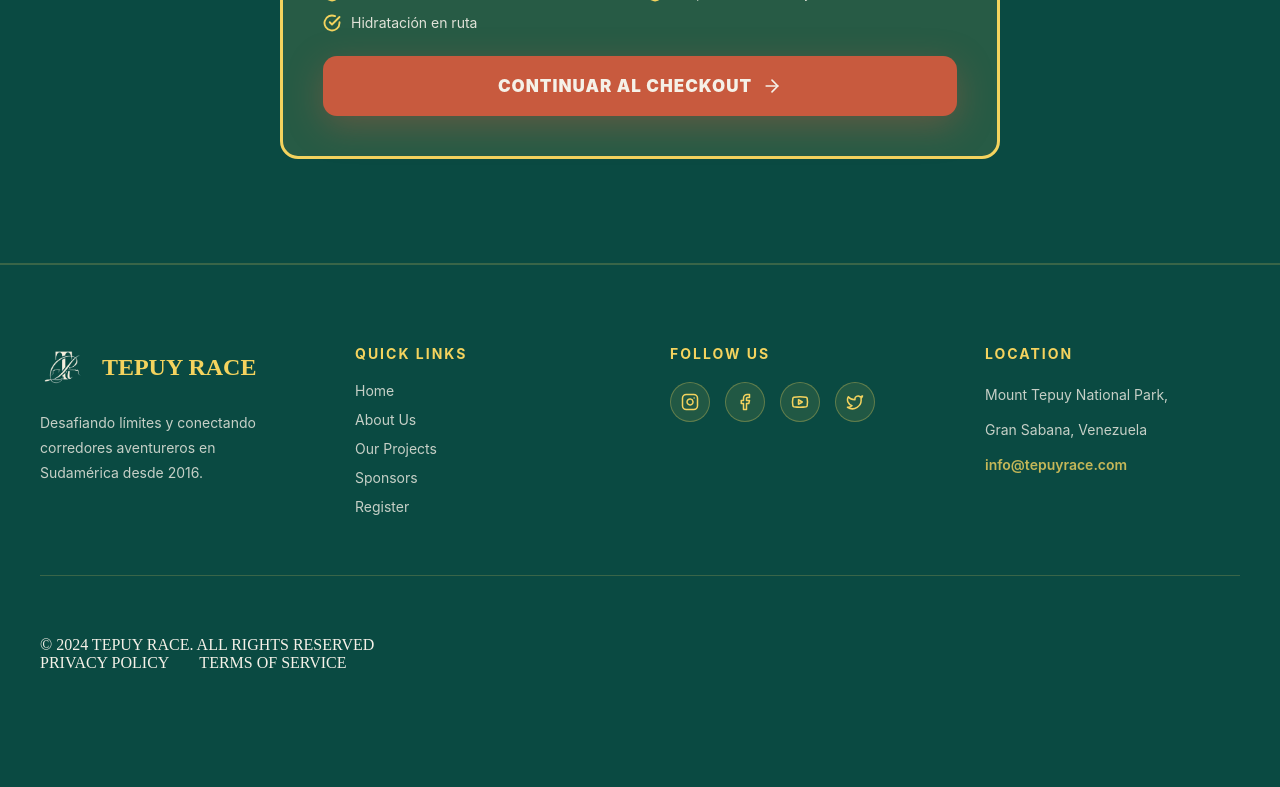
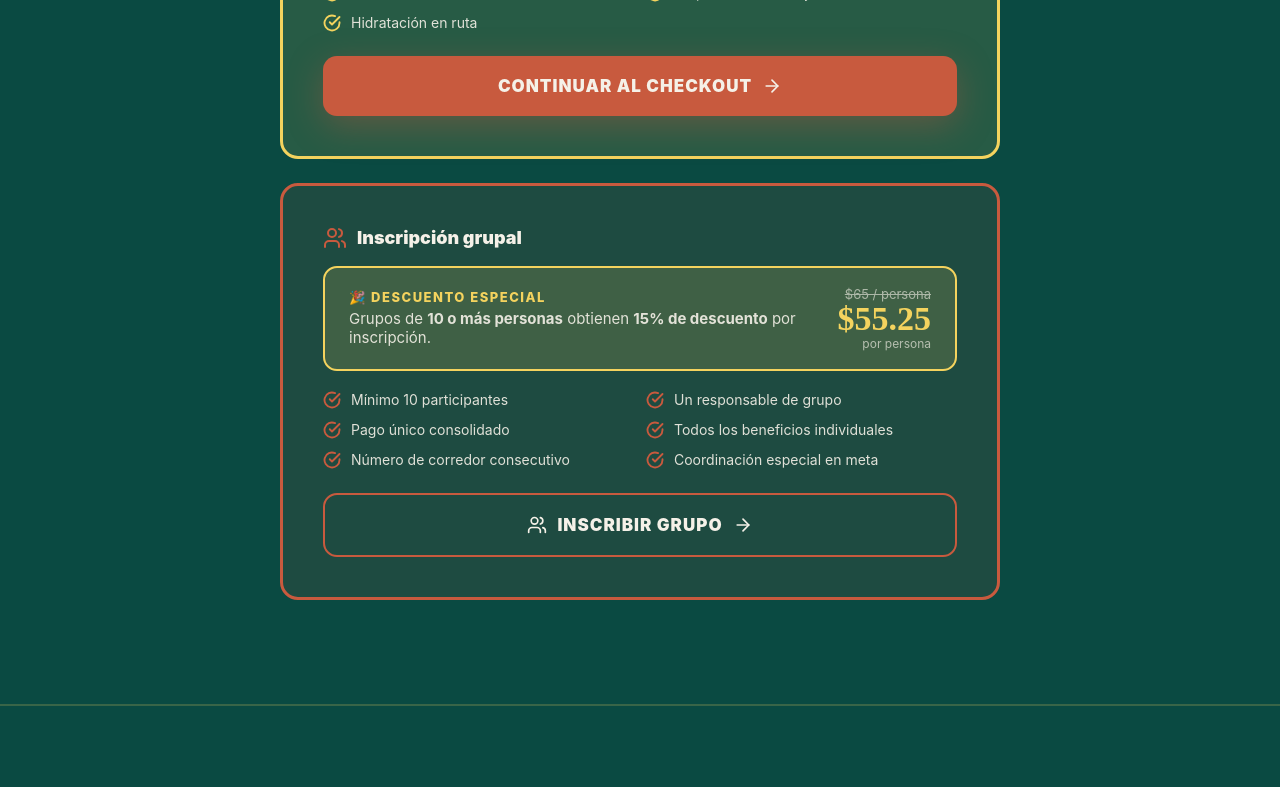
Before and after one commit to gabywakil/tepuy-race, a React (Vite) app: page /#/register in a window 1280 px wide. Shown: the part 607-1394 px from the top of the page. Before the commit the page ends 1319 px from the top, so only its background shows below. Built offline with nearby package versions, Linux system fonts and the light colour scheme.

Commit message:
Update RaceSelection.jsx

```diff
--- a/src/pages/RaceSelection.jsx
+++ b/src/pages/RaceSelection.jsx
@@ -1,6 +1,6 @@
-import React, { useMemo, useState, useEffect } from 'react';
+import React, { useState, useEffect } from 'react';
 import { useNavigate } from 'react-router-dom';
-import { ArrowRight, CheckCircle, Mountain } from 'lucide-react';
+import { ArrowRight, CheckCircle, Mountain, Users } from 'lucide-react';
 
 const RaceSelection = () => {
   const navigate = useNavigate();
@@ -31,6 +31,11 @@ const RaceSelection = () => {
   const goCheckout = () => {
     window.scrollTo({ top: 0, behavior: 'smooth' });
     navigate('/checkout', { state: { race } });
+  };
+
+  const goGroupCheckout = () => {
+    window.scrollTo({ top: 0, behavior: 'smooth' });
+    navigate('/checkout', { state: { race, isGroup: true } });
   };
 
   return (
@@ -202,6 +207,154 @@ const RaceSelection = () => {
             CONTINUAR AL CHECKOUT <ArrowRight size={20} />
           </button>
         </div>
+
+        {/* ── GROUP REGISTRATION CARD ── */}
+        <div style={{
+          padding: isMobile ? '24px' : '40px',
+          borderRadius: '18px',
+          border: '3px solid #c85a3e',
+          backgroundColor: 'rgba(200, 90, 62, 0.10)',
+          marginBottom: '24px'
+        }}>
+          {/* Header */}
+          <div style={{
+            display: 'flex',
+            alignItems: 'center',
+            gap: '10px',
+            marginBottom: '16px'
+          }}>
+            <Users size={24} color="#c85a3e" />
+            <div style={{
+              fontWeight: '900',
+              fontFamily: "'Inter', sans-serif",
+              fontSize: '18px',
+              color: '#f5f1e8'
+            }}>
+              Inscripción grupal
+            </div>
+          </div>
+
+          {/* Discount banner */}
+          <div style={{
+            backgroundColor: 'rgba(244, 211, 94, 0.15)',
+            border: '2px solid #f4d35e',
+            borderRadius: '14px',
+            padding: isMobile ? '14px 16px' : '18px 24px',
+            marginBottom: '20px',
+            display: 'flex',
+            flexDirection: isMobile ? 'column' : 'row',
+            alignItems: isMobile ? 'flex-start' : 'center',
+            justifyContent: 'space-between',
+            gap: '10px'
+          }}>
+            <div>
+              <div style={{
+                fontSize: '13px',
+                fontWeight: '800',
+                color: '#f4d35e',
+                letterSpacing: '1.5px',
+                fontFamily: "'Inter', sans-serif",
+                marginBottom: '4px'
+              }}>
+                🎉 DESCUENTO ESPECIAL
+              </div>
+              <div style={{
+                fontSize: isMobile ? '14px' : '15px',
+                color: '#f5f1e8',
+                fontFamily: "'Inter', sans-serif",
+                opacity: 0.9
+              }}>
+                Grupos de <strong>10 o más personas</strong> obtienen <strong>15% de descuento</strong> por inscripción.
+              </div>
+            </div>
+            <div style={{ textAlign: isMobile ? 'left' : 'right', flexShrink: 0 }}>
+              <div style={{
+                fontSize: '13px',
+                color: '#f5f1e8',
+                opacity: 0.6,
+                fontFamily: "'Inter', sans-serif",
+                textDecoration: 'line-through'
+              }}>
+                $65 / persona
+              </div>
+              <div style={{
+                fontSize: isMobile ? '28px' : '34px',
+                fontWeight: '900',
+                color: '#f4d35e',
+                fontFamily: "'Playfair Display', serif",
+                lineHeight: 1
+              }}>
+                $55.25
+              </div>
+              <div style={{
+                fontSize: '12px',
+                color: '#f5f1e8',
+                opacity: 0.65,
+                fontFamily: "'Inter', sans-serif"
+              }}>
+                por persona
+              </div>
+            </div>
+          </div>
+
+          {/* Details */}
+          <div style={{
+            display: 'grid',
+            gridTemplateColumns: isMobile ? '1fr' : '1fr 1fr',
+            gap: '12px',
+            marginBottom: '24px'
+          }}>
+            {[
+              'Mínimo 10 participantes',
+              'Un responsable de grupo',
+              'Pago único consolidado',
+              'Todos los beneficios individuales',
+              'Número de corredor consecutivo',
+              'Coordinación especial en meta'
+            ].map((b, i) => (
+              <div key={i} style={{ display: 'flex', gap: '10px', alignItems: 'center' }}>
+                <CheckCircle size={18} color="#c85a3e" strokeWidth={2.5} />
+                <span style={{
+                  fontFamily: "'Inter', sans-serif",
+                  fontSize: '14px',
+                  opacity: 0.9,
+                  color: '#f5f1e8'
+                }}>
+                  {b}
+                </span>
+              </div>
+            ))}
+          </div>
+
+          <button
+            type="button"
+            onClick={goGroupCheckout}
+            style={{
+              width: '100%',
+              backgroundColor: 'transparent',
+              color: '#f5f1e8',
+              border: '2px solid #c85a3e',
+              padding: isMobile ? '16px 18px' : '20px 24px',
+              borderRadius: '14px',
+              cursor: 'pointer',
+              fontSize: isMobile ? '15px' : '17px',
+              fontWeight: '900',
+              fontFamily: "'Inter', sans-serif",
+              letterSpacing: '1px',
+              display: 'flex',
+              alignItems: 'center',
+              justifyContent: 'center',
+              gap: '10px',
+              transition: 'background 0.2s'
+            }}
+            onMouseEnter={e => e.currentTarget.style.backgroundColor = 'rgba(200,90,62,0.18)'}
+            onMouseLeave={e => e.currentTarget.style.backgroundColor = 'transparent'}
+          >
+            <Users size={20} />
+            INSCRIBIR GRUPO <ArrowRight size={20} />
+          </button>
+        </div>
+
       </div>
     </div>
   );
```
